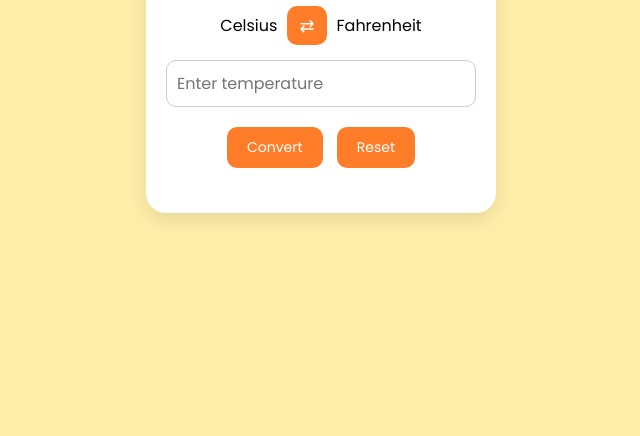
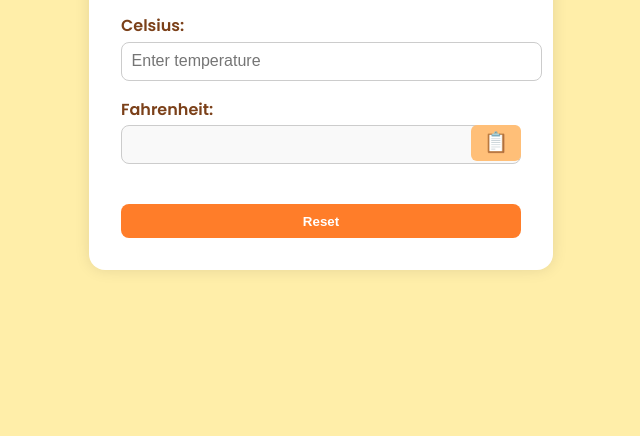
Before and after one commit to Thumira2010/Temperature-Converter, a plain HTML site: page index.html in a window 1280 px wide. Shown: the part 364-800 px from the top of the page, without its empty margins (319-959 px from the left). Drawn offline with Linux system fonts and the light colour scheme.

Commit message:
Added some extra features

```diff
--- a/index.html
+++ b/index.html
@@ -18,19 +18,18 @@
         <span id="toUnit">Fahrenheit</span>
       </div>
 
-      <input type="number" id="temperatureInput" placeholder="Enter temperature" />
+      <label id="inputLabel" for="temperatureInput">Celsius:</label>
+      <input type="number" id="temperatureInput" placeholder="Enter temperature" oninput="convert()" />
 
-      <div class="buttons">
-        <button onclick="convert()">Convert</button>
-        <button onclick="reset()">Reset</button>
+      <label id="outputLabel" for="resultText">Fahrenheit:</label>
+      <div class="output-container">
+        <input id="resultText" readonly />
+        <button id="copyBtn" onclick="copyResult()">📋</button>
       </div>
 
-      <div class="result-area">
-        <p id="resultText"></p>
-        <button id="copyBtn" onclick="copyResult()">📋 Copy</button>
-      </div>
-
+      <p id="resultWords" class="result-words"></p>
       <p id="error" class="error"></p>
+      <button id="resetBtn" onclick="reset()">Reset</button>
     </div>
   </div>
 
--- a/script.js
+++ b/script.js
@@ -2,15 +2,16 @@ let isCtoF = true;
 
     function convert() {
       const input = document.getElementById("temperatureInput").value.trim();
-  const resultArea = document.querySelector(".result-area");
       const resultText = document.getElementById("resultText");
+      const resultWords = document.getElementById("resultWords");
       const error = document.getElementById("error");
 
-  resultArea.classList.remove("show");
+      resultText.value = "";
+      resultWords.innerText = "";
       error.innerText = "";
 
       if (input === "" || isNaN(input)) {
-    error.innerText = "❗ Please enter a valid number.";
+        if (input !== "") error.innerText = "❗ Please enter a valid number.";
         return;
       }
 
@@ -19,31 +20,33 @@ function convert() {
 
       if (isCtoF) {
         result = (temp * 9 / 5) + 32;
-    resultText.innerText = `${temp}°C = ${result.toFixed(2)}°F`;
+        resultText.value = `${result.toFixed(2)} °F`;
+        resultWords.innerText = `${temp} degrees Celsius = ${result.toFixed(2)} degrees Fahrenheit`;
       } else {
         result = (temp - 32) * 5 / 9;
-    resultText.innerText = `${temp}°F = ${result.toFixed(2)}°C`;
+        resultText.value = `${result.toFixed(2)} °C`;
+        resultWords.innerText = `${temp} degrees Fahrenheit = ${result.toFixed(2)} degrees Celsius`;
       }
-
-  resultArea.classList.add("show");
     }
 
     function swapUnits() {
       isCtoF = !isCtoF;
       document.getElementById("fromUnit").innerText = isCtoF ? "Celsius" : "Fahrenheit";
       document.getElementById("toUnit").innerText = isCtoF ? "Fahrenheit" : "Celsius";
-  reset(); // Clear input and result
+      document.getElementById("inputLabel").innerText = isCtoF ? "Celsius:" : "Fahrenheit:";
+      document.getElementById("outputLabel").innerText = isCtoF ? "Fahrenheit:" : "Celsius:";
+      reset();
     }
 
     function reset() {
       document.getElementById("temperatureInput").value = "";
-  document.getElementById("resultText").innerText = "";
-  document.querySelector(".result-area").classList.remove("show");
+      document.getElementById("resultText").value = "";
+      document.getElementById("resultWords").innerText = "";
       document.getElementById("error").innerText = "";
     }
 
     function copyResult() {
-  const text = document.getElementById("resultText").innerText;
+      const text = document.getElementById("resultText").value;
       if (!text) return;
       navigator.clipboard.writeText(text).then(() => {
         alert("Copied to clipboard!");
--- a/style.css
+++ b/style.css
@@ -1,122 +1,99 @@
-* {
+    body {
+      font-family: 'Poppins', sans-serif;
+      background-color: #ffeea9;
       margin: 0;
       padding: 0;
-  box-sizing: border-box;
-  font-family: 'Poppins', sans-serif;
-}
-
-body {
-  background-color: #FFEEA9;
       display: flex;
       justify-content: center;
       align-items: center;
       height: 100vh;
     }
-
     .container {
-  padding: 20px;
+      max-width: 400px;
+      background-color: #fff;
+      padding: 2rem;
+      border-radius: 16px;
+      box-shadow: 0 0 15px rgba(0,0,0,0.1);
     }
-
-.card {
-  background-color: white;
-  padding: 30px 20px;
-  border-radius: 20px;
-  box-shadow: 0 6px 20px rgba(0,0,0,0.1);
+    h1 {
       text-align: center;
-  max-width: 350px;
-  width: 100%;
+      color: #7b4019;
     }
-
-h1 {
-  color: #7B4019;
-  margin-bottom: 20px;
-}
-
     .converter-top {
       display: flex;
       justify-content: center;
       align-items: center;
-  margin-bottom: 15px;
-  gap: 10px;
+      margin-bottom: 1rem;
+      gap: 1rem;
     }
-
+    .converter-top span {
+      font-weight: 600;
+      color: #ff7d29;
+    }
     #swapBtn {
-  background-color: #FF7D29;
+      background-color: #ffbf78;
       border: none;
-  color: white;
-  font-size: 18px;
-  padding: 6px 12px;
-  border-radius: 10px;
+      padding: 0.3rem 0.6rem;
+      border-radius: 8px;
       cursor: pointer;
-  transition: background 0.3s;
     }
-
-#swapBtn:hover {
-  background-color: #FFBF78;
+    label {
+      display: block;
+      margin: 0.5rem 0 0.2rem;
+      font-weight: 600;
+      color: #7b4019;
     }
-
-input[type="number"] {
+    input[type="number"],
+    input[readonly] {
       width: 100%;
-  padding: 10px;
-  margin-bottom: 15px;
-  border-radius: 10px;
+      padding: 0.6rem;
+      border-radius: 8px;
       border: 1px solid #ccc;
-  font-size: 16px;
+      margin-bottom: 0.5rem;
+      font-size: 1rem;
     }
-
-.buttons button {
-  background-color: #FF7D29;
-  color: white;
-  border: none;
-  margin: 5px;
-  padding: 10px 20px;
-  border-radius: 10px;
-  font-size: 14px;
-  cursor: pointer;
-  transition: background 0.3s;
+    input[readonly] {
+      background-color: #f9f9f9;
+      font-weight: 600;
+      color: #333;
     }
-
-.buttons button:hover {
-  background-color: #FFBF78;
-}
-
-.result-area {
-  margin-top: 20px;
-  display: none;
-  flex-direction: column;
+    .output-container {
+      position: relative;
+      display: flex;
       align-items: center;
     }
-
-.result-area.show {
-  display: flex;
-  animation: fadeIn 0.5s ease-in-out;
+    #copyBtn {
+      position: absolute;
+      right: 0;
+      top: 0;
+      background-color: #ffbf78;
+      border: none;
+      padding: 0.4rem 0.8rem;
+      border-radius: 6px;
+      cursor: pointer;
+      font-size: 1.24rem;
     }
-
-#resultText {
-  font-size: 16px;
+    #resultWords {
+      margin-top: 0.5rem;
+      font-style: italic;
+      color: #7b4019;
+    }
+    #error {
+      color: red;
+      text-align: center;
+      margin-top: 0.5rem;
+    }
+    #resetBtn {
+      width: 100%;
+      padding: 0.6rem;
+      margin-top: 1rem;
+      border: none;
+      border-radius: 8px;
+      background-color: #ff7d29;
+      color: white;
+      cursor: pointer;
       font-weight: 600;
-  margin-bottom: 10px;
     }
-
-#copyBtn {
-  background-color: #7B4019;
-  color: white;
-  padding: 5px 15px;
-  border: none;
-  border-radius: 10px;
-  cursor: pointer;
-}
-
-#copyBtn:hover {
-  background-color: #5e2d11;
-}
-
-.error {
-  color: red;
-  margin-top: 10px;
-  font-size: 14px;
-}
-
 @keyframes fadeIn {
   from { opacity: 0; transform: translateY(-5px); }
   to { opacity: 1; transform: translateY(0); }
```
Lines whose indentation alone changed are shown as unchanged.
